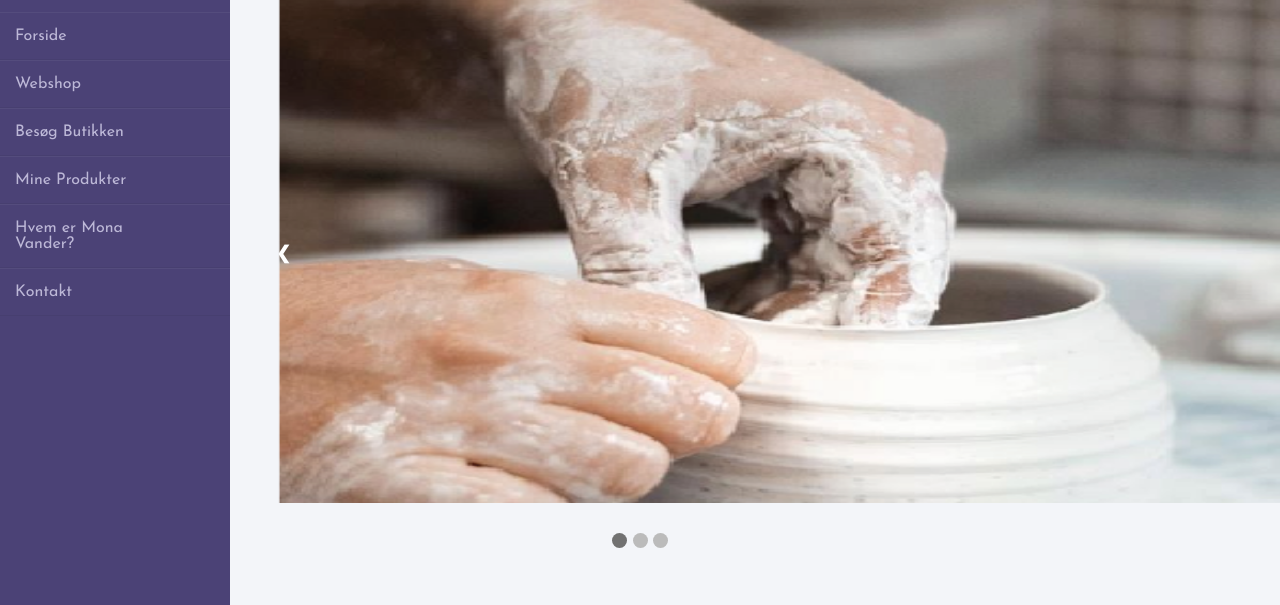
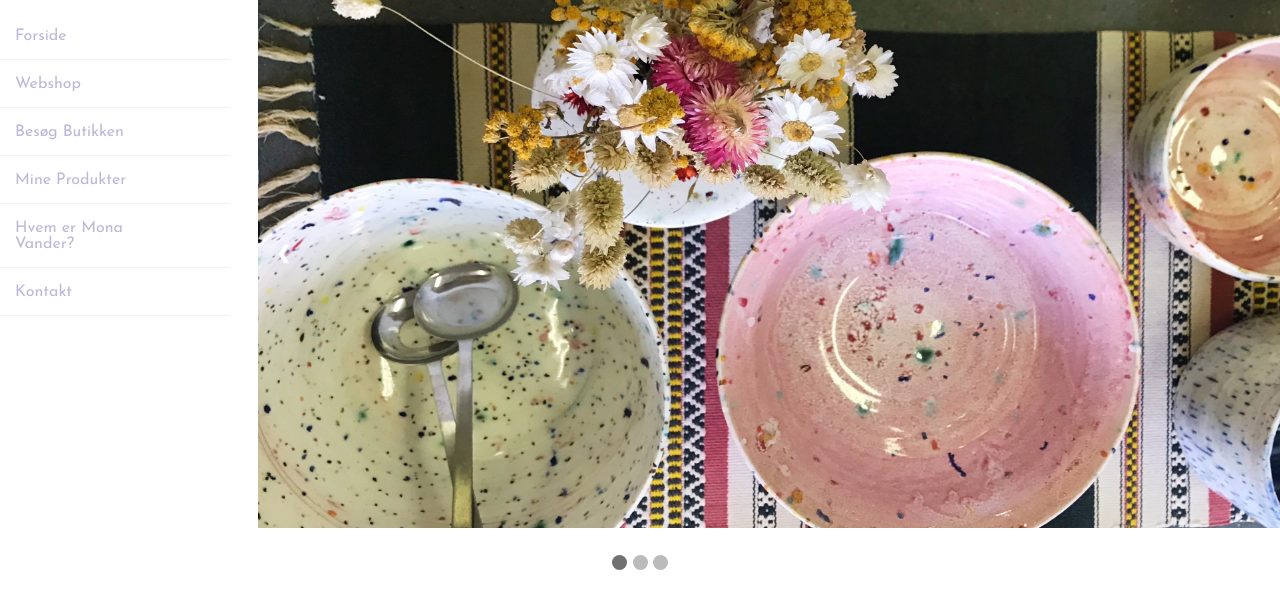
Before and after one commit to idabille/MONA-VANDER, a plain HTML site: page index.html in a window 1280 px wide. Shown: the part 152-757 px from the top of the page. Drawn offline with Linux system fonts and the light colour scheme.

Commit message:
ændrede forside billeder

```diff
--- a/index.html
+++ b/index.html
@@ -29,7 +29,7 @@
 
 <!-- billeder til galleri-->
 <div class="galleri">
-  <img class="mySlides" src="img/mona2.png">
+  <img class="mySlides" src="img/monablomst.jpg">
   <img class="mySlides" src="img/mona3.png">
   <img class="mySlides" src="img/mona4.png">
 </div>
--- a/style.css
+++ b/style.css
@@ -10,7 +10,7 @@
 }
 
 body{
-   background-color: #f3f5f9;
+   background-color:white ;
 }
 
 /* logo billede*/
@@ -26,7 +26,7 @@ img {
 
 .wrapper .sidebar{
   height: 100%;
-  background: #4b4276;
+  background: white;
   position: fixed;
   width: 18%;
 }
@@ -85,10 +85,10 @@ img {
 /* Hide the images by default */
 .mySlides {
   display:none;
-  width: 1150px;
-  height: 650px;
-  margin-top: 5px;
-  margin-left: 275px;
+  width: 1180px;
+  height:680px;
+  margin-top:0px;
+  margin-left: 258px;
 }
 
 .prev {
@@ -137,7 +137,10 @@ img {
   border-radius: 50%;
   display: inline-block;
   transition: background-color 0.6s ease;
+  margin-top: -400px;
+
 }
+
 
 .active, .dot:hover {
   background-color: #717171;
```
Also changed, not shown: img/ler.jpg (added), img/monablomst.jpg (added).
